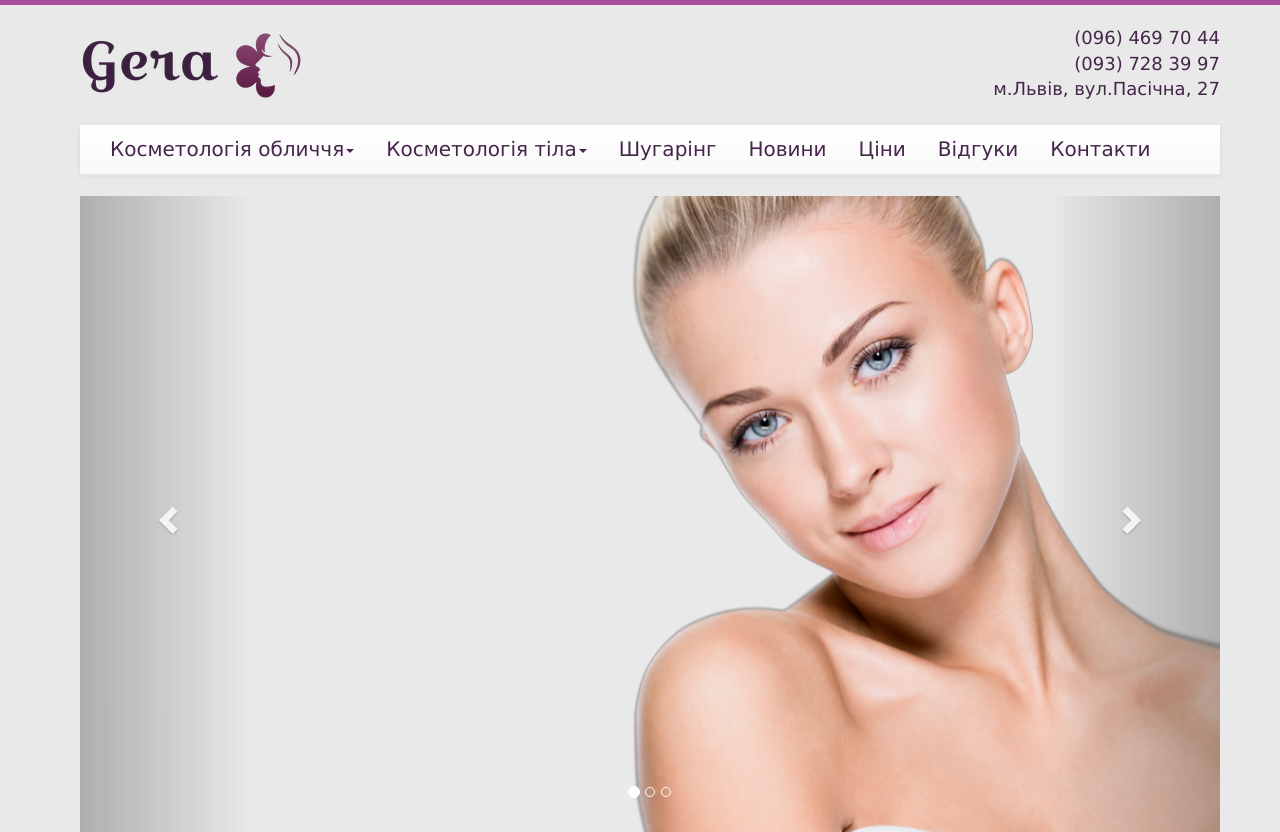
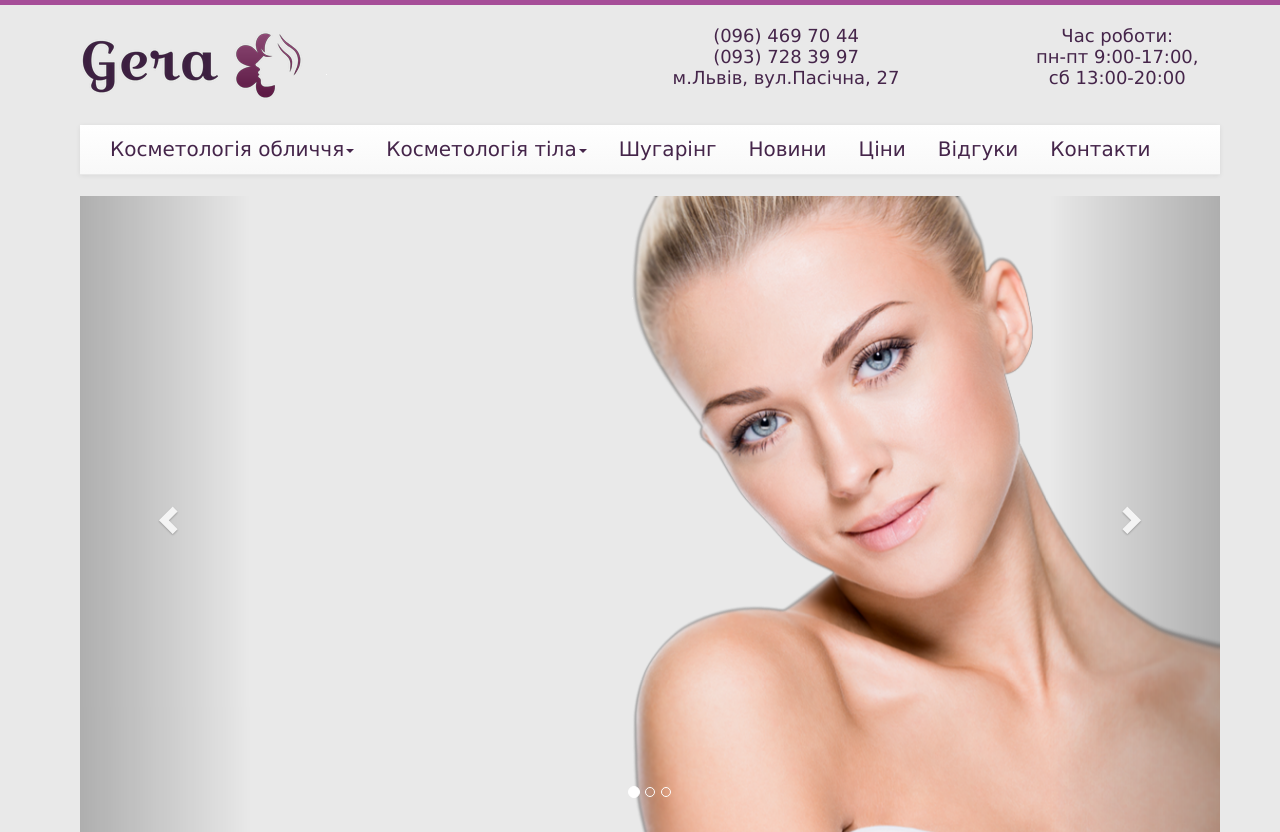
Before and after one commit to iapkarian/database_elegant, a Django app: page / in a window 1280 px wide. Shown: the top 832 px of the page. Run offline with Django 3.2, Linux system fonts and the light colour scheme; some libraries are stand-ins or nearby versions.

Commit message:
Add favicon and time to work

```diff
--- a/elegant/static/css/main.css
+++ b/elegant/static/css/main.css
@@ -27,7 +27,7 @@ header {
     color: #45254A;
     margin-top: 20px;
     margin-left: 40%;
-    font-size: 18px;
+
 }
 
 @navbar-height: 37px;
--- a/elegant/templates/elegant/base.html
+++ b/elegant/templates/elegant/base.html
@@ -7,6 +7,7 @@
             <link rel="stylesheet" href="{% static 'css/main.css' %}">
             <link rel="stylesheet" href="{% static 'css/slider.css' %}">
             <link rel="stylesheet" href="{% static 'css/public.css' %}">
+            <link rel="shortcut icon" href="{% static 'image/favicon.ico' %}" type="image/x-icon">
             <link href="https://fonts.googleapis.com/css?family=Lobster&subset=latin,cyrillic" rel="stylesheet" type="text/css">
             <script language = "javascript">
                     function montharr(m0, m1, m2, m3, m4, m5, m6, m7, m8, m9, m10, m11) {
@@ -86,11 +87,20 @@
                             <a href="#"><img src="{% static 'image/logo.png' %}" alt=""></a>
                         </div>
                         <div class="center-col-header">
-                            <div style="">
-                                (096) 469 70 44<br>
-                                (093) 728 39 97<br>
-                                <span>м.Львiв, вул.Пасічна, 27</span>
-                            </div>
+                            <table>
+                                <tbody style="font-size: 18px; text-align: center; color: #45254A;">
+                                    <td width="500">
+                                        (096) 469 70 44<br>
+                                        (093) 728 39 97<br>
+                                        <span>м.Львiв, вул.Пасічна, 27</span>
+
+                                    </td>
+                                    <td>
+                                        <span>Час роботи:<br> пн-пт 9:00-17:00,<br> сб 13:00-20:00</span>
+                                    </td>
+                                </tbody>
+
+                            </table>
 
                         </div>
 
```
Also changed, not shown: elegant/static/image/favicon.ico (added), elegant/static/image/miroslava.jpg (added).
